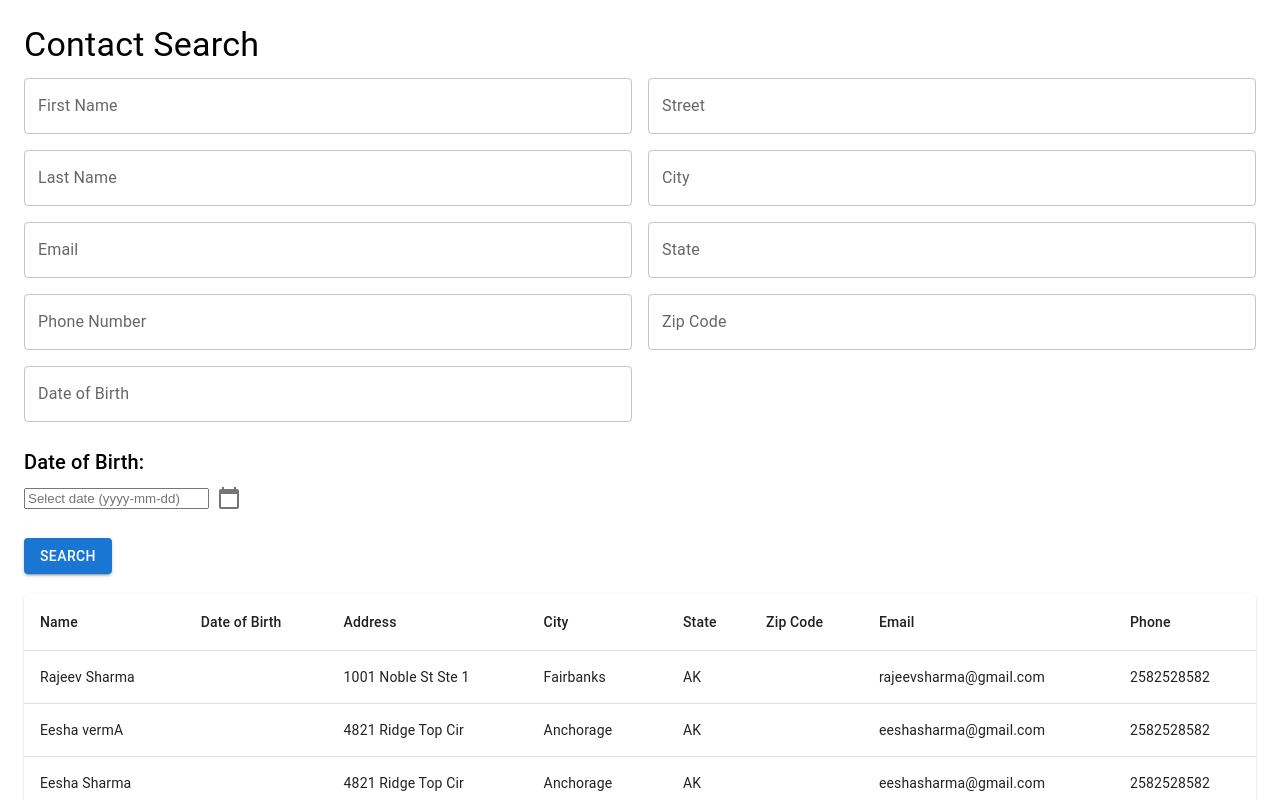
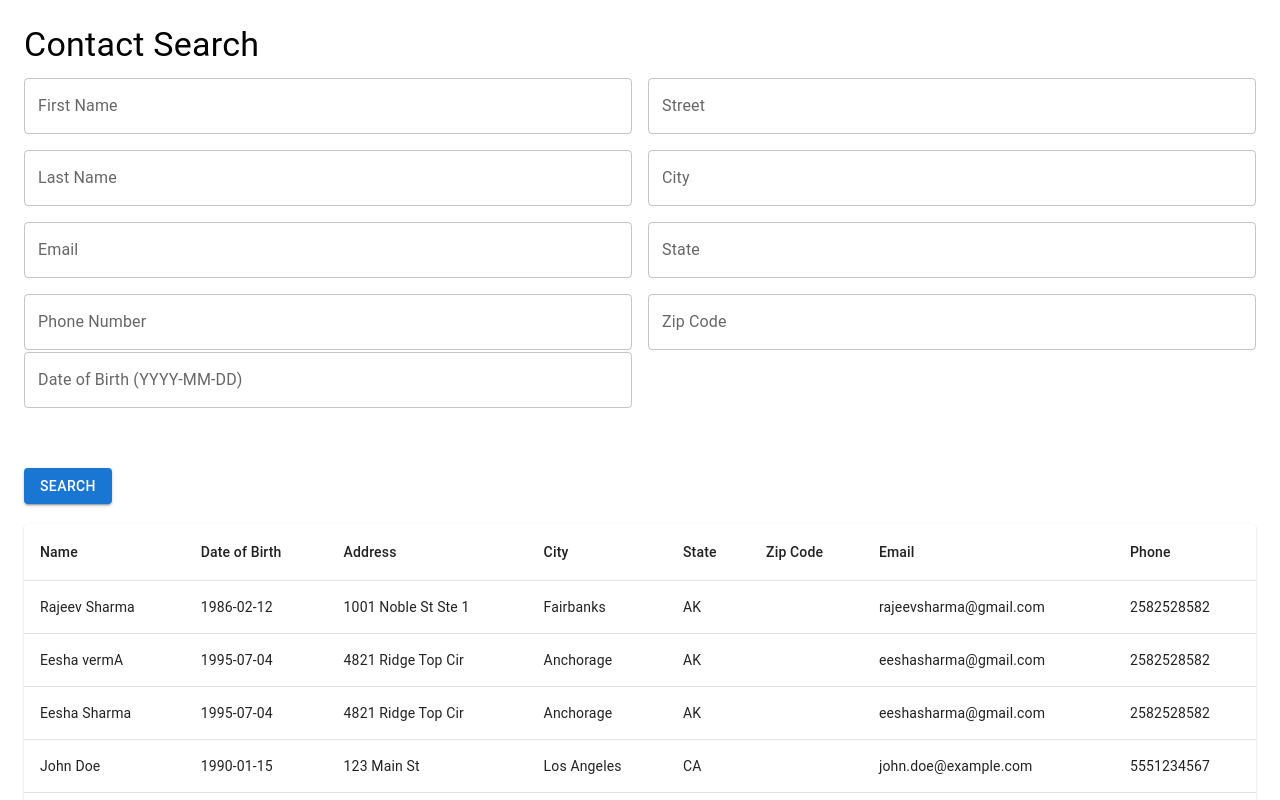
Before and after one commit to Neelpatel77/contact-search, a React (Create React App) app: page / in a window 1280 px wide. Shown: the top 800 px of the page. Built offline with nearby package versions, Linux system fonts and the light colour scheme.

Commit message:
Final Commit

```diff
--- a/src/App.js
+++ b/src/App.js
@@ -2,10 +2,7 @@ import React, { useState, useEffect } from "react";
 import SearchForm from "./searchForm";
 import ContactTable from "./ContactTable";
 import data from "./data/contacts.json";
-import { Box, Typography, Paper, Button, IconButton } from "@mui/material";
-import DatePicker from "react-datepicker";
-import "react-datepicker/dist/react-datepicker.css";
-import { CalendarToday } from "@mui/icons-material";
+import { Box, Typography, Paper, Button } from "@mui/material";
 
 const App = () => {
   const [filters, setFilters] = useState({});
@@ -20,13 +17,6 @@ const App = () => {
     // When no search is applied and page loads, show all contacts initially
     setContacts(data);
   }, []);
-
-  const handleDateChange = (date) => {
-    setFilters((prevFilters) => ({
-      ...prevFilters,
-      dateOfBirth: date,
-    }));
-  };
 
   const handleSearch = () => {
     let filtered = data;
@@ -61,7 +51,7 @@ const App = () => {
     if (filters.dateOfBirth) {
       const dobFilter = filters.dateOfBirth;
       filtered = filtered.filter((contact) =>
-        contact.dob.includes(dobFilter)
+        contact.dateOfBirth.includes(dobFilter)
       );
     }
 
@@ -119,22 +109,6 @@ const App = () => {
       </Typography>
       <SearchForm filters={filters} setFilters={setFilters} />
 
-      <Box mt={2}>
-        <Typography variant="h6">Date of Birth:</Typography>
-        <Box display="flex" alignItems="center">
-          <DatePicker
-            selected={filters.dateOfBirth || null}
-            onChange={handleDateChange}
-            dateFormat="yyyy-MM-dd"
-            placeholderText="Select date (yyyy-mm-dd)"
-            style={{ width: "80%", padding: "8px", marginRight: "8px" }}
-          />
-          <IconButton onClick={() => {}}>
-            <CalendarToday />
-          </IconButton>
-        </Box>
-      </Box>
-
       <Button
         variant="contained"
         color="primary"
@@ -169,7 +143,7 @@ const App = () => {
                 <strong>Phone:</strong> {contact.phone}
               </Typography>
               <Typography>
-                <strong>Address:</strong> {contact.address}, {contact.city}, {contact.state} - {contact.zipCode}
+                <strong>Address:</strong> {contact.address}, {contact.city}, {contact.state} - {contact.zip}
               </Typography>
               <hr />
             </div>
--- a/src/ContactTable.js
+++ b/src/ContactTable.js
@@ -33,6 +33,7 @@ const ContactTable = ({ contacts, onSelect, totalItems, onPageChange, currentPag
                 {contact.firstName} {contact.lastName}
               </TableCell>
               <TableCell>{contact.dateOfBirth}</TableCell>
+
               <TableCell>{contact.address}</TableCell>
               <TableCell>{contact.city}</TableCell>
               <TableCell>{contact.state}</TableCell>
--- a/src/data/contacts.json
+++ b/src/data/contacts.json
@@ -2,7 +2,7 @@
   {
     "firstName": "Rajeev",
     "lastName": "Sharma",
-    "dob": "1986-02-12",
+    "dateOfBirth": "1986-02-12",
     "address": "1001 Noble St Ste 1",
     "city": "Fairbanks",
     "state": "AK",
@@ -13,7 +13,7 @@
   {
     "firstName": "Eesha",
     "lastName": "vermA",
-    "dob": "1995-07-04",
+    "dateOfBirth": "1995-07-04",
     "address": "4821 Ridge Top Cir",
     "city": "Anchorage",
     "state": "AK",
@@ -24,7 +24,7 @@
   {
     "firstName": "Eesha",
     "lastName": "Sharma",
-    "dob": "1995-07-04",
+    "dateOfBirth": "1995-07-04",
     "address": "4821 Ridge Top Cir",
     "city": "Anchorage",
     "state": "AK",
@@ -35,7 +35,7 @@
   {
     "firstName": "John",
     "lastName": "Doe",
-    "dob": "1990-01-15",
+    "dateOfBirth": "1990-01-15",
     "address": "123 Main St",
     "city": "Los Angeles",
     "state": "CA",
@@ -46,7 +46,7 @@
   {
     "firstName": "Jane",
     "lastName": "Smith",
-    "dob": "1988-05-20",
+    "dateOfBirth": "1988-05-20",
     "address": "456 Elm St",
     "city": "Chicago",
     "state": "IL",
@@ -57,7 +57,7 @@
   {
     "firstName": "Alice",
     "lastName": "Johnson",
-    "dob": "1992-11-30",
+    "dateOfBirth": "1992-11-30",
     "address": "789 Oak St",
     "city": "Houston",
     "state": "TX",
--- a/src/searchForm.js
+++ b/src/searchForm.js
@@ -38,13 +38,18 @@ const SearchForm = ({ filters, setFilters }) => {
             onChange={handleInputChange}
             style={{ marginTop: "16px" }}
           />
-          <TextField
-            label="Date of Birth"
-            name="dateOfBirth"
-            fullWidth
-            onChange={handleInputChange}
-            style={{ marginTop: "16px" }}
-          />
+        <Box mb={2} pt={0.25}> {/* 0.25rem = 2px */}
+  <TextField
+    label="Date of Birth (YYYY-MM-DD)"
+    variant="outlined"
+    fullWidth
+    value={filters.dateOfBirth || ""}
+    onChange={(e) =>
+      setFilters({ ...filters, dateOfBirth: e.target.value })
+    }
+  />
+</Box>
+
         </Grid>
 
         {/* Right Column: New Filters */}
```
